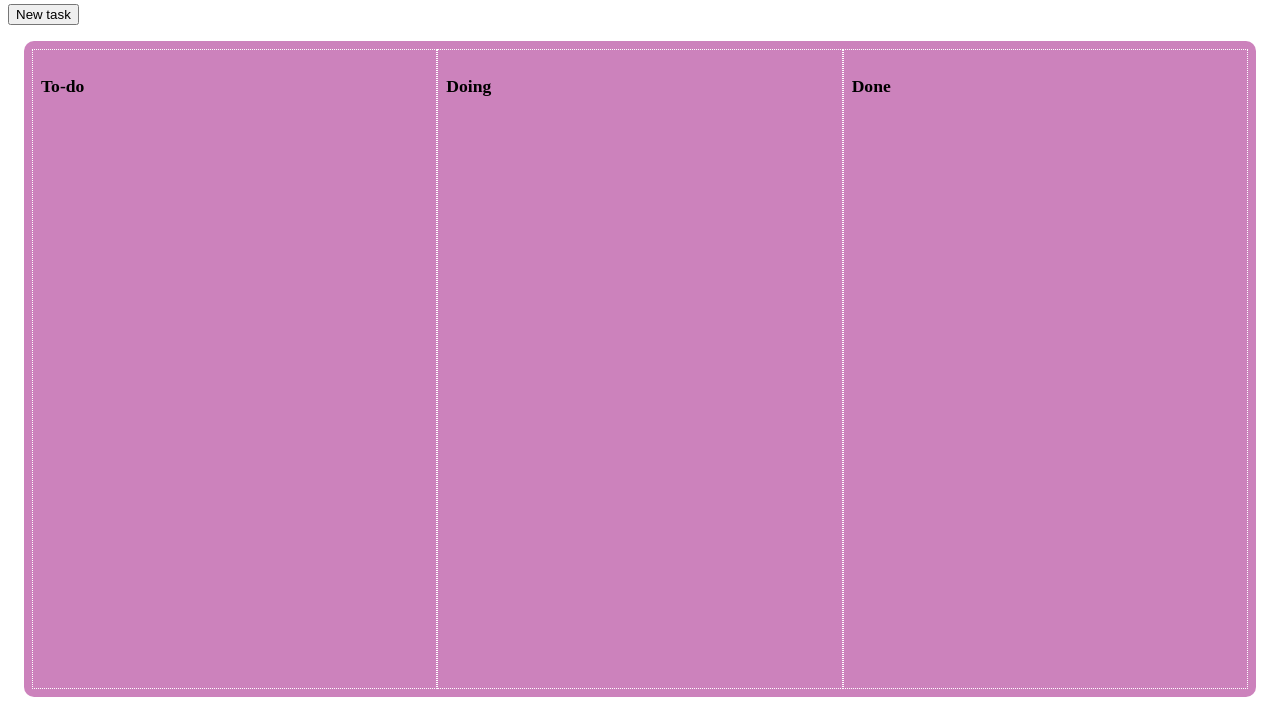
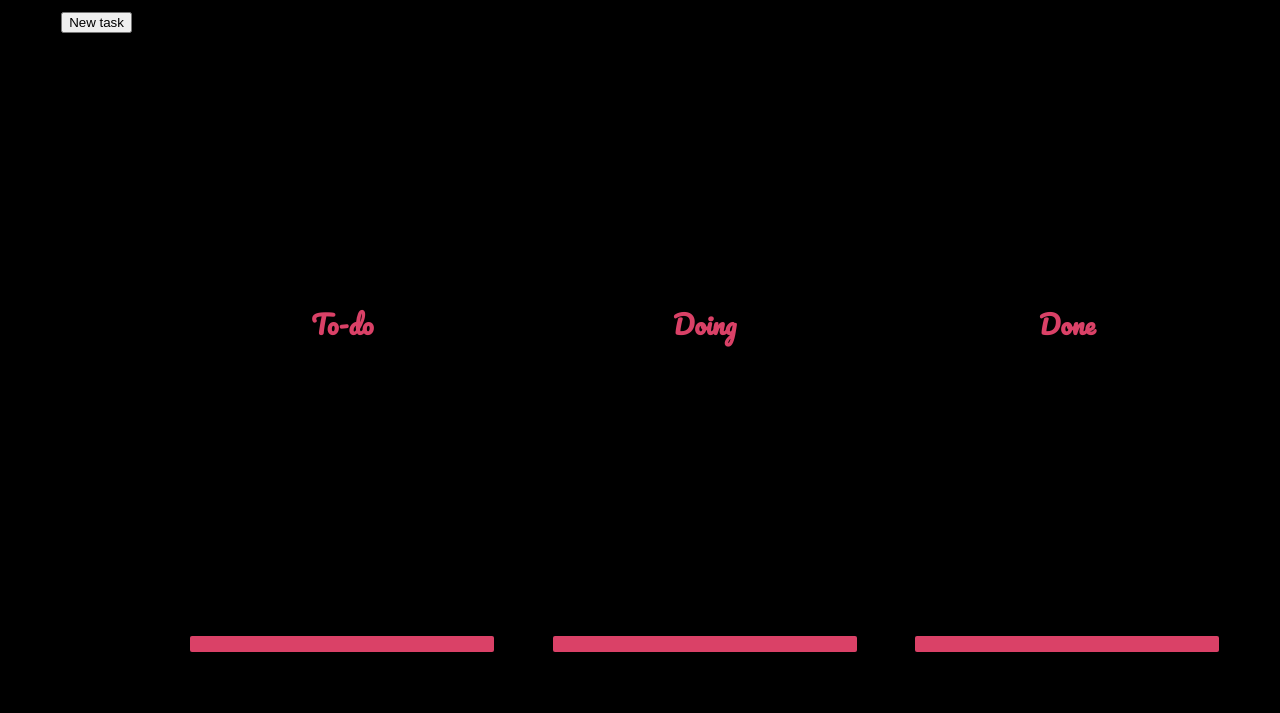
Before and after one commit to protio99/js-trello-clone, a plain HTML site: page index.html in a window 1280 px wide. Shown: the part 92-805 px from the top of the page. Drawn offline with Linux system fonts and the light colour scheme.

Commit message:
Some styles where change, typo, colors, positions, etc

```diff
--- a/index.html
+++ b/index.html
@@ -4,10 +4,13 @@
     <meta charset="UTF-8" />
     <meta http-equiv="X-UA-Compatible" content="IE=edge" />
     <meta name="viewport" content="width=device-width, initial-scale=1.0" />
+    <link rel="preconnect" href="https://fonts.googleapis.com">
+<link rel="preconnect" href="https://fonts.gstatic.com" crossorigin>
+<link href="https://fonts.googleapis.com/css2?family=Inconsolata:wght@400;500;600;700;800&family=Pacifico&display=swap" rel="stylesheet">
+    <link rel="stylesheet" href="./styles/main.css" />
     <link rel="stylesheet" href="./styles/board.css" />
     <link rel="stylesheet" href="./styles/card.css" />
     <link rel="stylesheet" href="./styles/header.css" />
-    <link rel="stylesheet" href="./styles/main.css" />
     <title>trello-clone</title>
   </head>
   <body onload="verifyTasksObject()">
@@ -15,18 +18,29 @@
       <h1 class="header__tittle">Trello-clone</h1>
       <p class="header__paragraph">Using HTML drag and drop API from Javascript Vanilla</p>
     </header>
-    <button id="openModal">New task</button>
     <main class="board">
-      <div class="board--column to-do" id="to-do-column">
-        <h3 class="board--column--tittle">To-do</h3>
+      <div>
+        <button id="openModal">New task</button>
 
       </div>
-      <div class="board--column doing" id="doing-column">
+      <div class="board-column-container">
+        <h3 class="board--column--tittle">To-do</h3>
+        <div class="board--column to-do" id="to-do-column">
+        </div>
+      </div>
+
+      <div class="board-column-container">
         <h3 class="board--column--tittle">Doing</h3>
+        <div class="board--column doing" id="doing-column">
+        </div>
       </div>
-      <div class="board--column done" id="done-column">
+
+      <div class="board-column-container">
         <h3 class="board--column--tittle">Done</h3>
+        <div class="board--column done" id="done-column">
+        </div>
       </div>
+
     </main>
     <div id="modal" class="modal">
         <div class="modal--content">
--- a/styles/board.css
+++ b/styles/board.css
@@ -1,7 +1,7 @@
 .board{
     display: flex;
-    justify-content: space-between;
-    background-color: #9803787e;
+    justify-content: space-around;
+    /* background-color: #9803787e; */
     margin: 1rem;
     border-radius: 10px;
     padding: .5rem;
@@ -10,10 +10,24 @@
 }
 
 .board--column{
-    border: 1px dotted white;
-    width: 33%;
+    /* border: 1px dotted white; */
     padding: .5rem;
+    background-color: rgb(218, 65, 103);
+    border-radius: 2px;
+
 }
 .board--column--tittle{
     font-size: 1.1rem;
+    color: rgb(218, 65, 103);
+    font-family: 'Pacifico', cursive;
+    font-size: 1.6rem;
+    margin: auto;
 }
+
+.board-column-container{
+    width: 25%;
+    display: flex;
+    flex-direction: column;
+    /* align-items: center; */
+
+}
--- a/styles/card.css
+++ b/styles/card.css
@@ -1,7 +1,14 @@
 .card{
-    background-color: #F0F292;
-    border-radius: 20px;
+    background-color: rgb(240, 239, 244);
+    border-radius: 10px;
     height: 10rem;
     padding: 1rem;
     margin: .5rem 0 .5rem 0;
+    width: 80%;
+
 }
+
+.card--tittle{
+    font-size: 1.3rem;
+    font-weight: 900;
+}
--- a/styles/header.css
+++ b/styles/header.css
@@ -2,7 +2,7 @@
     display: flex;
     justify-content: space-between;
     align-items: center;
-    background-color: #980377;
+    /* background-color: #980377; */
     padding: .5rem;
     margin: 1rem;
     border-radius: 10px;
@@ -12,4 +12,6 @@
 
 .header__tittle{
     font-size: 2rem;
+    font-family: 'Pacifico', cursive;
+
 }
--- a/styles/main.css
+++ b/styles/main.css
@@ -1,3 +1,9 @@
+body{
+  background-color: black;
+  font-family: 'Inconsolata', monospace;
+  font-weight: 500;
+}
+
 .hide {
     display: none;
 }
```
